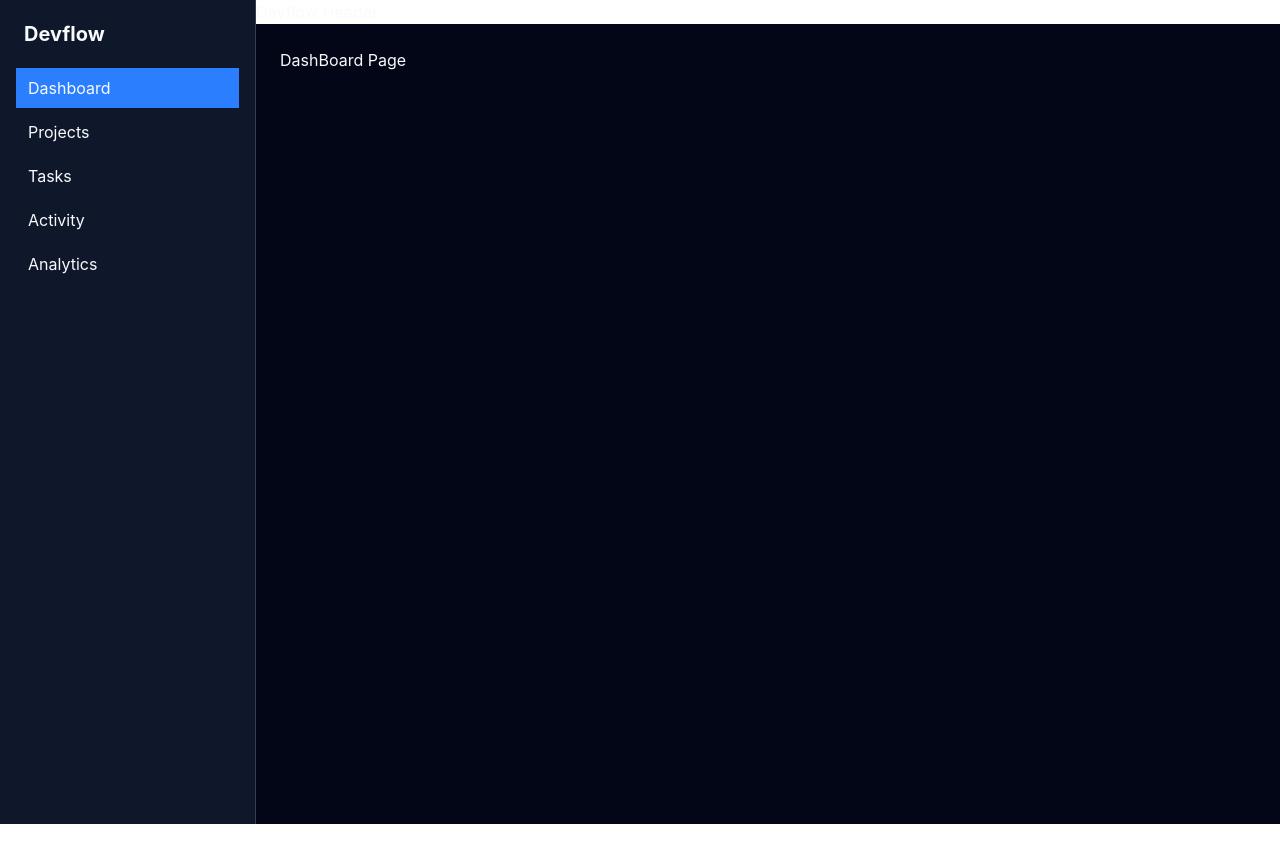
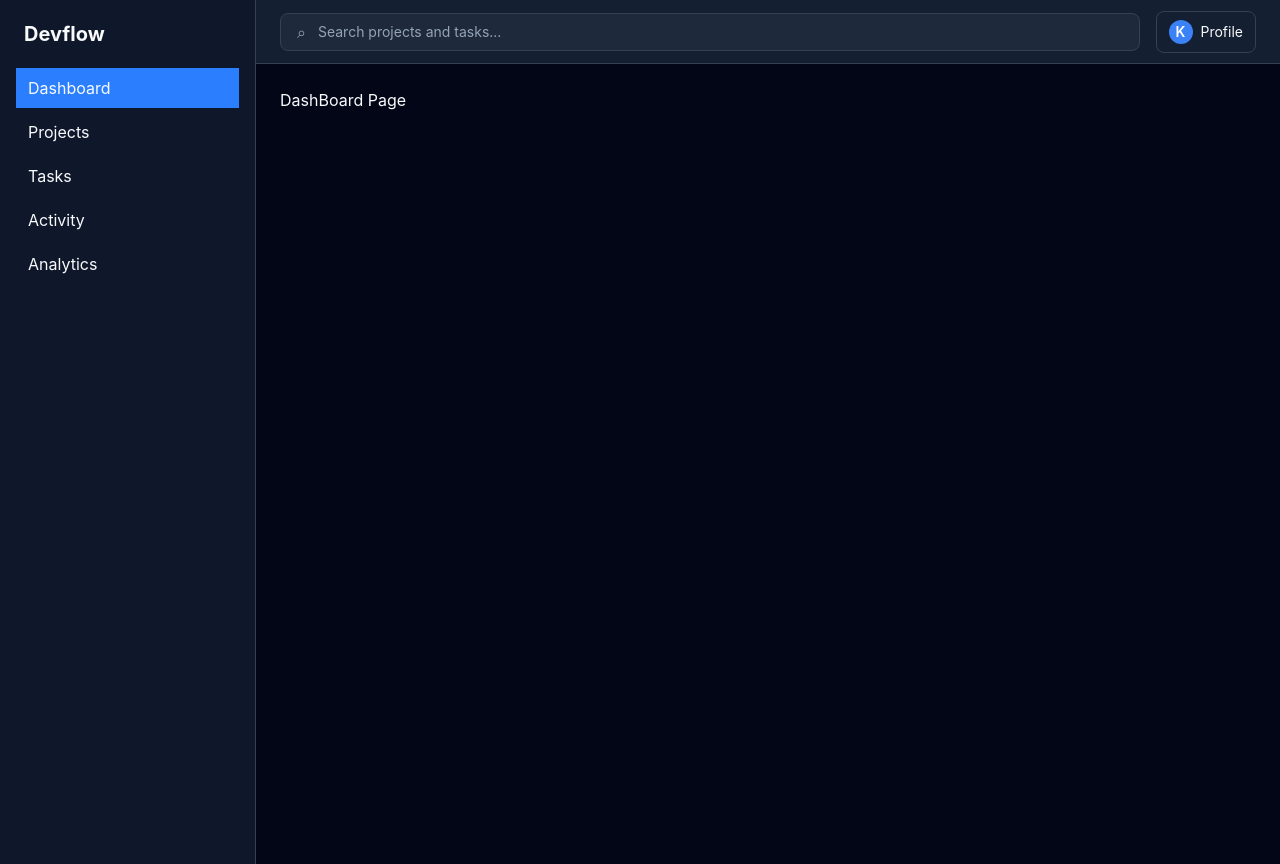
Before and after one commit to krishna-hingu/devflow, a React (Vite) app: page /dashboard in a window 1280 px wide. Before the commit the page ends 824 px from the top, so only its background shows below. Built offline with nearby package versions, Linux system fonts and the light colour scheme.

Commit message:
Build DevFlow header UI

```diff
--- a/src/components/layout/Header.jsx
+++ b/src/components/layout/Header.jsx
@@ -1,4 +1,35 @@
+import { useState } from "react";
 function Header() {
-    return <h1>Devflow Header</h1>
+    const [isSearchOpen, setIsSearchOpen] = useState(false);
+  return (
+    <header className="flex h-16 items-center justify-between border-b border-devflow-border bg-devflow-header px-6">
+      <div className="hidden w-full max-w-5xl items-center sm:flex">
+        <div className="flex w-full items-center gap-3 rounded-lg border border-devflow-border bg-devflow-card px-4 focus-within:border-devflow-blue">
+          <span className="text-devflow-text-muted" aria-hidden="true">
+            ⌕
+          </span>
+
+          <input
+            type="search"
+            placeholder="Search projects and tasks..."
+            aria-label="Search projects and tasks"
+            className="w-full bg-transparent py-2 text-sm text-devflow-text placeholder:text-devflow-text-muted outline-none"
+          />
+        </div>
+      </div>
+      <button
+        type="button"
+        className="ml-4 flex shrink-0 items-center gap-2 rounded-lg border border-devflow-border px-3 py-2 text-sm text-devflow-text transition-colors hover:bg-devflow-card"
+      >
+        <span
+          className="flex h-6 w-6 items-center justify-center rounded-full bg-devflow-blue font-semibold text-white"
+          aria-hidden="true"
+        >
+          K
+        </span>
+        <span>Profile</span>
+      </button>
+    </header>
+  );
 }
-export default Header
+export default Header;
--- a/src/index.css
+++ b/src/index.css
@@ -7,6 +7,7 @@
 
   /* Backgrounds */
   --color-devflow-background: #020617;
+  --color-devflow-header: #151f32;
   --color-devflow-sidebar: #0f172a;
   --color-devflow-card: #1e293b;
 
```
